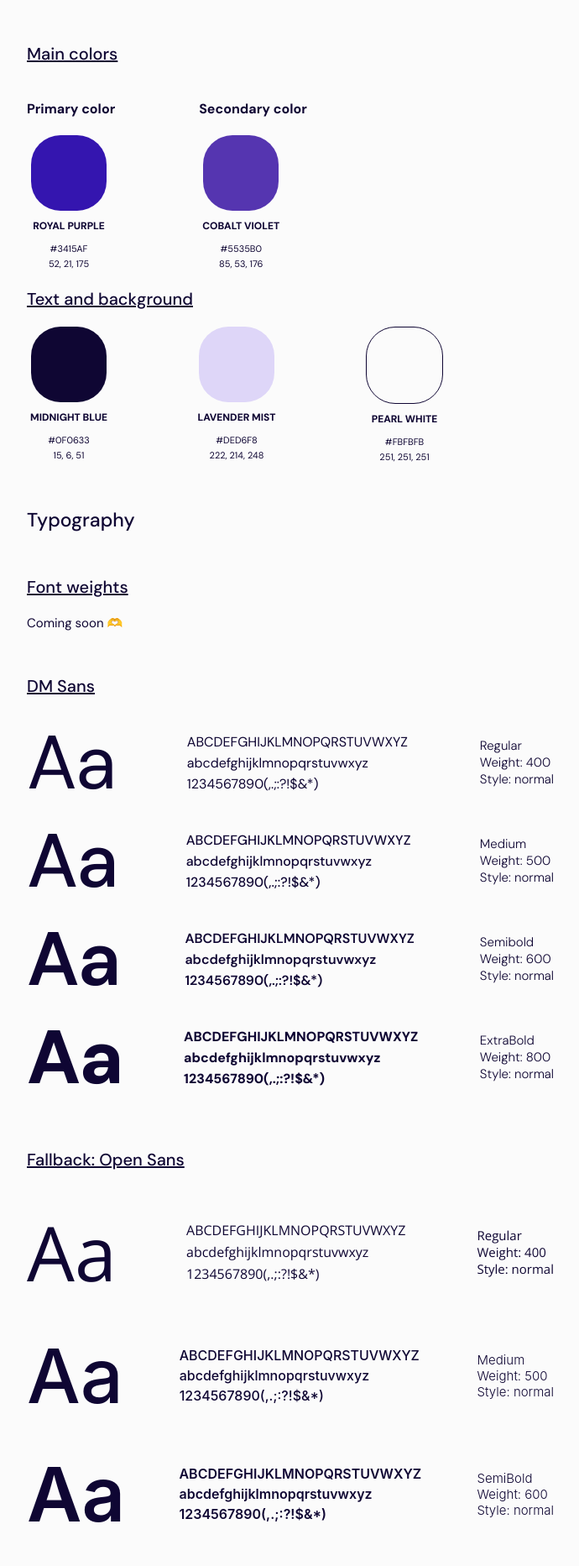
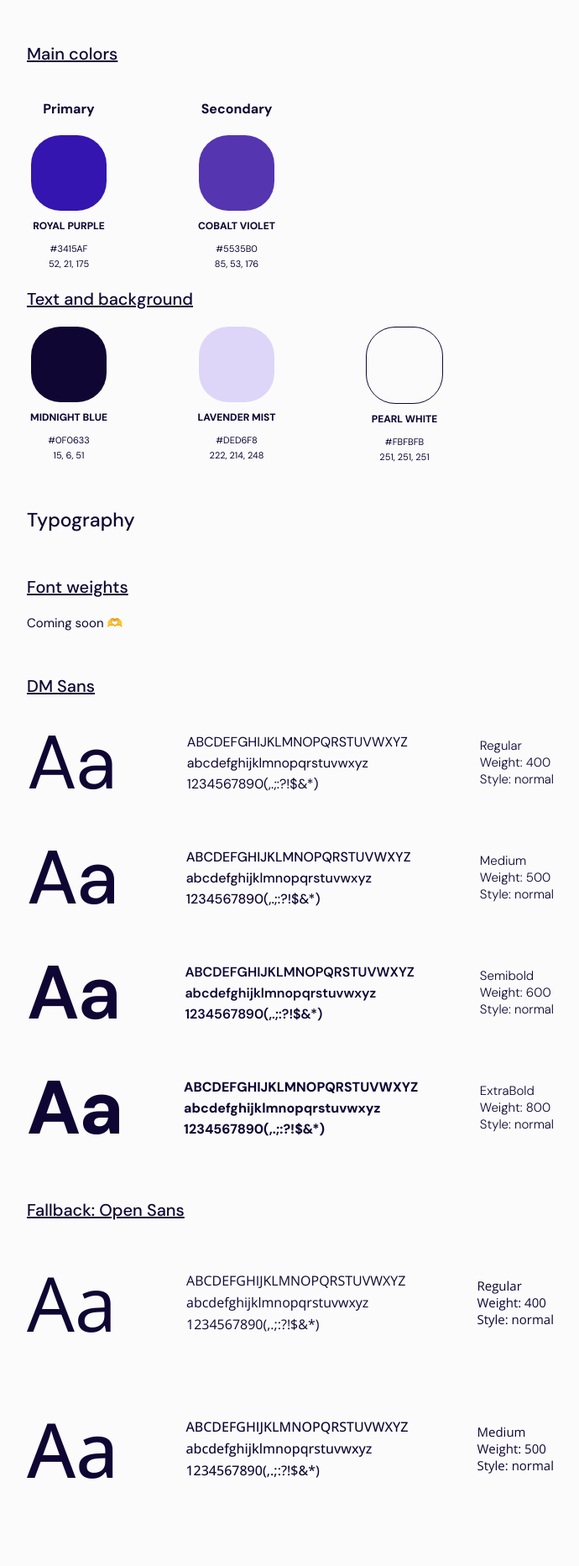
Before and after one commit to haris867/doneai-brandguidelines, a React (Create React App) app: page /designguide in a window 1280 px wide. Shown: the part 926-2791 px from the top of the page at 84% size, without its empty margins (250-940 px from the left). Built offline with nearby package versions, Linux system fonts and the light colour scheme.

Commit message:
responsive design guide

```diff
--- a/public/index.html
+++ b/public/index.html
@@ -4,7 +4,7 @@
     <meta charset="utf-8" />
     <link rel="icon" href="/images/fav-icon.png" />
     <meta name="viewport" content="width=device-width, initial-scale=1" />
-    <meta name="theme-color" content="#3415AF" />
+    <meta name="theme-color" content="#FBFBFB" />
     <meta name="description" content="Brand Guidelines for Done.ai" />
     <link rel="apple-touch-icon" href="/images/logo-touch-icon.png" />
     <link rel="manifest" href="%PUBLIC_URL%/manifest.json" />
--- a/src/App.css
+++ b/src/App.css
@@ -21,11 +21,15 @@
   align-items: center;
   justify-content: center;
   font-size: calc(10px + 2vmin);
-  color: #f8f8f8;
+  color: #fbfbfb;
 }
 
 .App-link {
   color: #61dafb;
+}
+
+html {
+  background-color: #fbfbfb;
 }
 
 body {
--- a/src/components/designguide/designguide.jsx
+++ b/src/components/designguide/designguide.jsx
@@ -42,7 +42,7 @@
         <S.SubSubtitle>Main colors</S.SubSubtitle>
         <S.TitleColorsContainer>
           <div>
-            <h4>Primary color</h4>
+            <S.ColorTitle>Primary</S.ColorTitle>
             <S.ColorsContainer>
               <S.ColorBoxWrapper>
                 <S.ColorBox color={theme.colors.primary.hex} />
@@ -53,7 +53,7 @@
             </S.ColorsContainer>
           </div>
           <div>
-            <h4>Secondary color</h4>
+            <S.ColorTitle>Secondary</S.ColorTitle>
             <S.ColorsContainer>
               <S.ColorBoxWrapper>
                 <S.ColorBox color={theme.colors.secondary.hex} />
@@ -172,7 +172,7 @@
         <S.FontBox
           style={{
             fontWeight: 500,
-            fontFamily: "Inter, sans-serif",
+            fontFamily: "Open Sans, sans-serif",
             padding: "1rem 0",
           }}
         >
@@ -191,7 +191,7 @@
         <S.FontBox
           style={{
             fontWeight: 600,
-            fontFamily: "Inter, sans-serif",
+            fontFamily: "Open Sans, sans-serif",
             padding: "1rem 0",
           }}
         >
@@ -210,7 +210,7 @@
         <S.FontBox
           style={{
             fontWeight: 800,
-            fontFamily: "Inter, sans-serif",
+            fontFamily: "Open Sans, sans-serif",
             padding: "1rem 0",
           }}
         >
--- a/src/components/designguide/index.styles.js
+++ b/src/components/designguide/index.styles.js
@@ -109,10 +109,16 @@
   gap: 100px;
 `;
 
+export const ColorTitle = styled.h4`
+  text-align: center;
+`;
+
 export const FontBox = styled.div`
   display: flex;
   gap: 2rem;
   justify-content: space-between;
+  flex-wrap: wrap;
+  margin-bottom: 20px;
 `;
 export const FontLetters = styled.div`
   display: flex;
```
Also changed, not shown: public/manifest.json.
